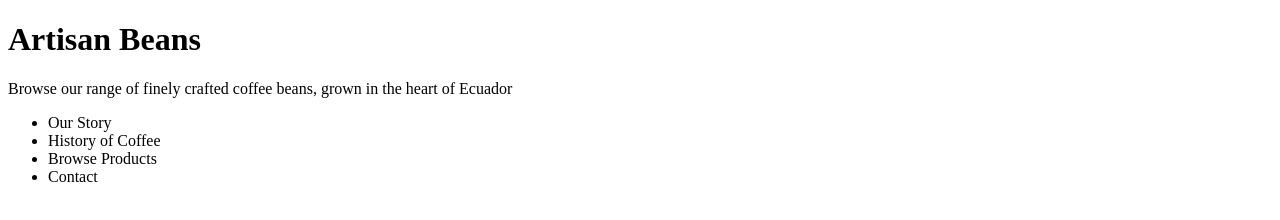
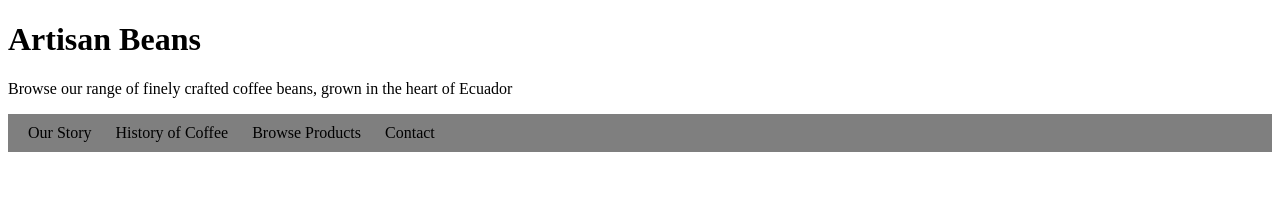
Before and after one commit to aom509/First-Site, a plain HTML site: page index.html in a window 1280 px wide. Drawn offline with Linux system fonts and the light colour scheme.

Commit message:
Menu in line
inline thing

```diff
--- a/index.html
+++ b/index.html
@@ -7,7 +7,14 @@
 </head>
 
 <style>
-
+ul {
+      padding: 10px;
+      background: rgba(0,0,0,0.5);
+    }
+    li {
+      display: inline;
+      padding: 0px 10px 0px 10px;
+    }
  </style>
 
 <body>
```
